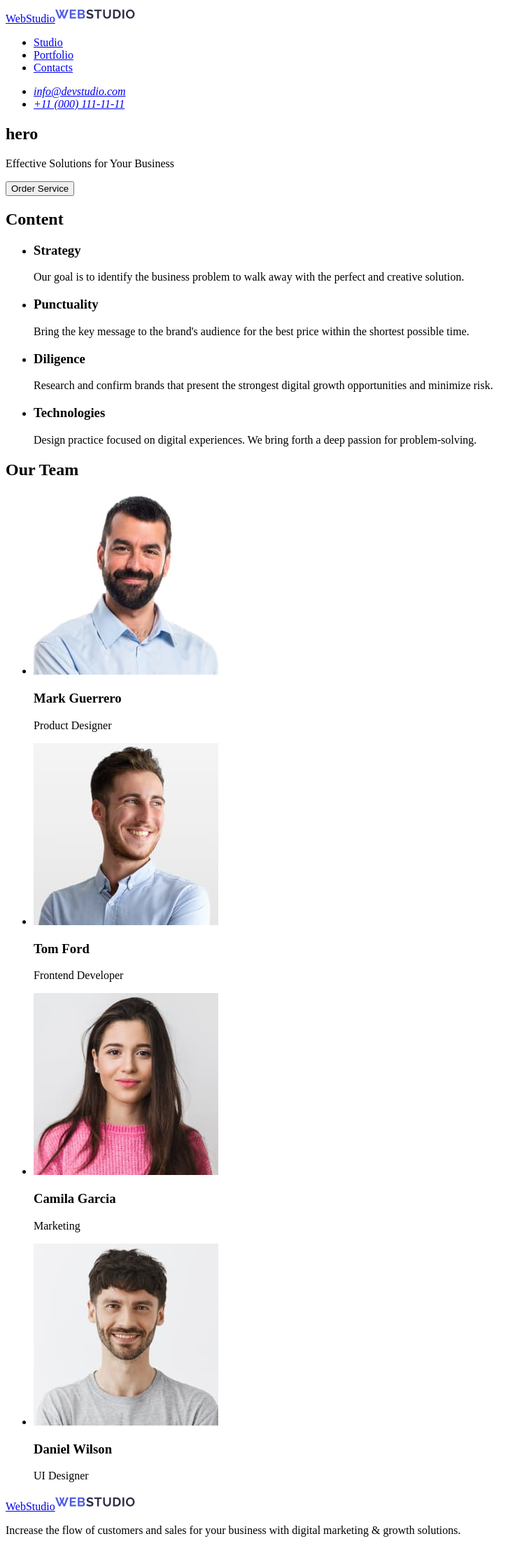
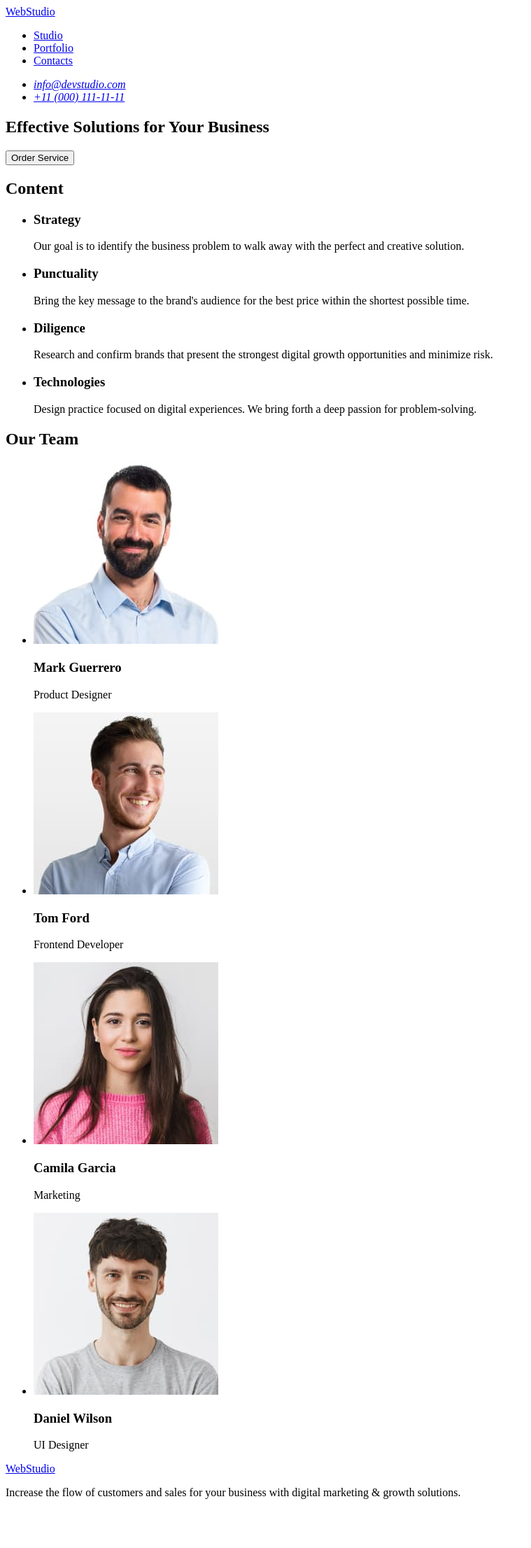
Before and after one commit to Inna-Vinnyk/goit-markup-hw-01, a plain HTML site: page index.html in a window 1280 px wide. Shown: the whole page at 70% size, without its empty margins (0-759 px from the left). After the commit the page ends 2158 px from the top, so only its background shows below. Drawn offline with Linux system fonts and the light colour scheme.

Commit message:
modified files .gitignore and index.html

```diff
--- a/index.html
+++ b/index.html
@@ -9,13 +9,7 @@
     <!-- Header section -->
     <header>
       <nav>
-        <a href="./index.html"
-          >WebStudio<img
-            src="./images/Logo.png"
-            width="115"
-            height="24"
-            alt="Logo"
-        /></a>
+        <a href="./index.html">WebStudio</a>
         <ul>
           <li><a href="#">Studio</a></li>
           <li><a href="#">Portfolio</a></li>
@@ -32,8 +26,7 @@
     <main>
       <!-- Hero section -->
       <section>
-        <h1>hero</h1>
-        <p>Effective Solutions for Your Business</p>
+        <h1>Effective Solutions for Your Business</h1>
         <button type="button">Order Service</button>
       </section>
       <!-- section 1 Content-->
@@ -118,13 +111,7 @@
       >
     </main>
     <footer>
-      <a href="./index.html"
-        >WebStudio<img
-          src="./images/Logo.png"
-          width="115"
-          height="24"
-          alt="Logo"
-      /></a>
+      <a href="./index.html">WebStudio</a>
       <p
         >Increase the flow of customers and sales for your business with digital
         marketing & growth solutions.</p
```
Also changed, not shown: 1 other file.
